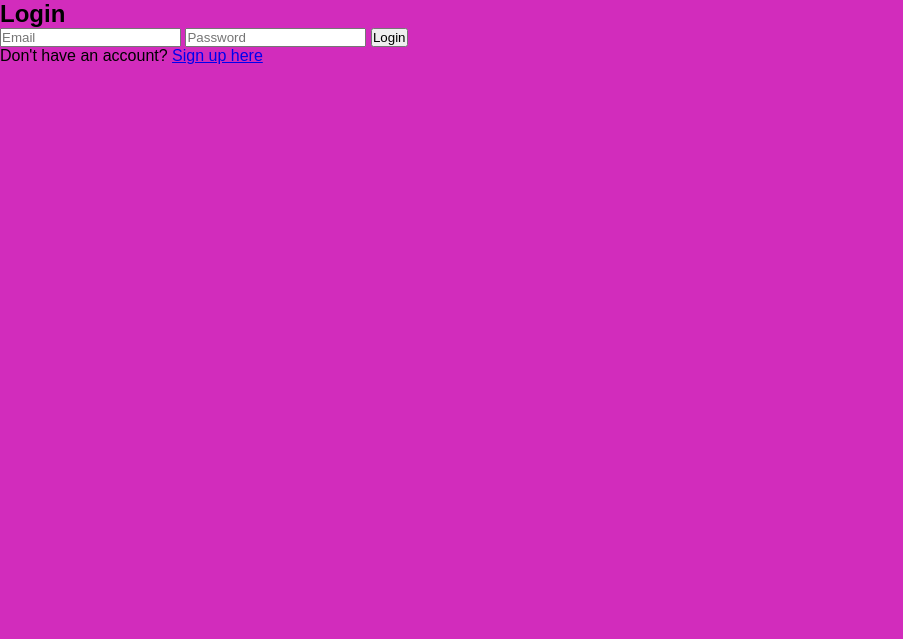
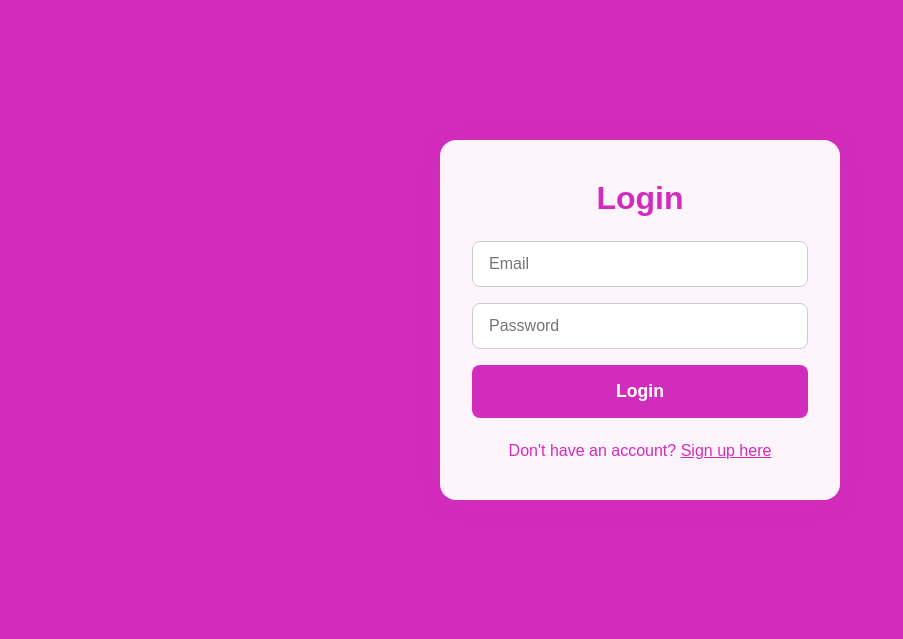
Before and after one commit to soheibaouina/Fsite, a Django app: page /login/ in a window 1280 px wide. Shown: the part 69-708 px from the top of the page, without its empty margins (0-903 px from the left). Run offline with Django 5.2, Linux system fonts and the light colour scheme.

Commit message:
6# login style

```diff
--- a/templates/accounts/login.html
+++ b/templates/accounts/login.html
@@ -1,6 +1,74 @@
+
 {% extends 'base.html' %}
 
 {% block text %}
+<style>
+    .login-section {
+        min-height: 80vh;
+        display: flex;
+        justify-content: center;
+        align-items: center;
+    }
+    .login-form {
+        background: rgba(255,255,255,0.95);
+        padding: 2.5rem 2rem;
+        border-radius: 16px;
+        box-shadow: 0 4px 24px rgba(210,44,188,0.15);
+        width: 100%;
+        max-width: 400px;
+        display: flex;
+        flex-direction: column;
+        align-items: center;
+    }
+    .login-form h2 {
+        color: rgb(210,44,188);
+        margin-bottom: 1.5rem;
+        font-size: 2rem;
+        font-weight: bold;
+    }
+    .login-form input {
+        width: 100%;
+        padding: 0.8rem 1rem;
+        margin-bottom: 1rem;
+        border: 1px solid #ccc;
+        border-radius: 8px;
+        font-size: 1rem;
+        outline: none;
+        transition: border-color 0.2s;
+    }
+    .login-form input:focus {
+        border-color: rgb(210,44,188);
+    }
+    .login-form button {
+        width: 100%;
+        padding: 1rem;
+        background: rgb(210,44,188);
+        color: #fff;
+        border: none;
+        border-radius: 8px;
+        font-size: 1.1rem;
+        font-weight: bold;
+        cursor: pointer;
+        margin-bottom: 1rem;
+        transition: background 0.2s;
+    }
+    .login-form button:hover {
+        background: #fff;
+        color: rgb(210,44,188);
+        border: 2px solid rgb(210,44,188);
+    }
+    .login-form p {
+        font-size: 1rem;
+        color: rgb(210,44,188);
+        margin-top: 0.5rem;
+    }
+    .login-form a {
+        color: rgb(210,44,188);
+        text-decoration: underline;
+    }
+</style>
+
+<div class="login-section">
     <form method="post" class="login-form">
         {% csrf_token %}
         <h2>Login</h2>
@@ -9,4 +77,6 @@
         <button type="submit">Login</button>
         <p>Don't have an account? <a href="{% url 'signup' %}">Sign up here</a></p>
     </form>
+</div>
+
 {% endblock %}
```
Also changed, not shown: db.sqlite3. Lines whose indentation alone changed are shown as unchanged.
